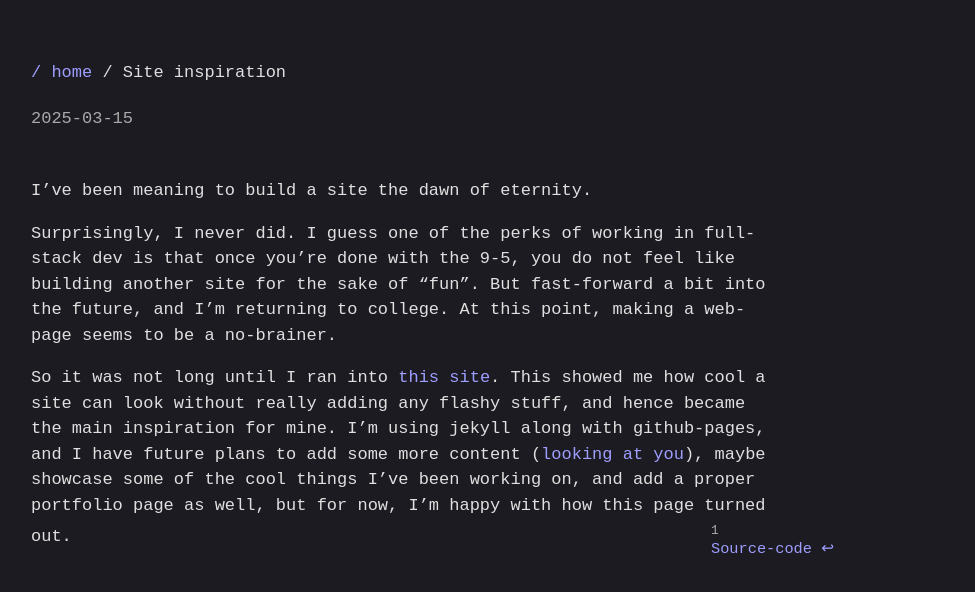
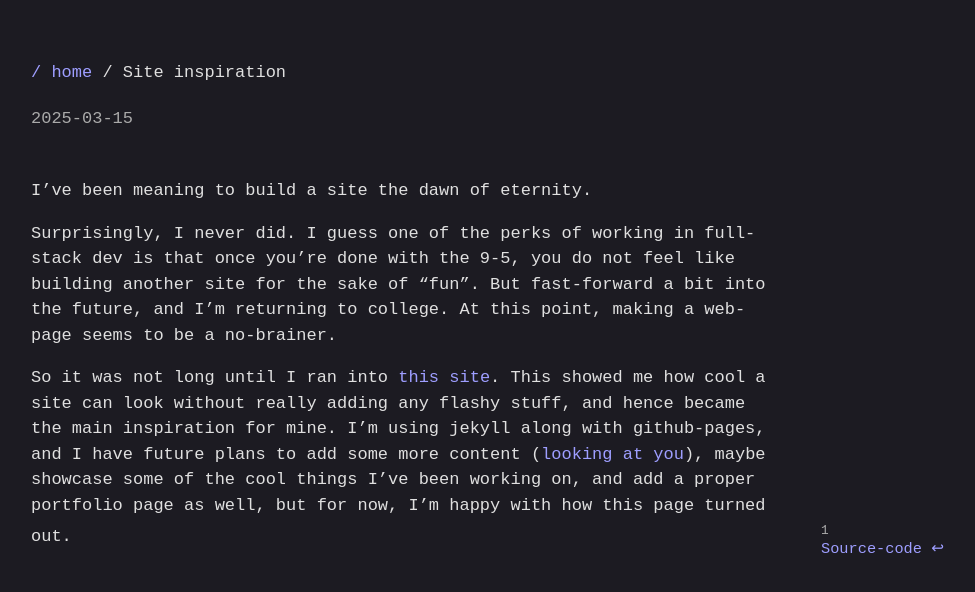
Before and after one commit to VV-22/vv-22.github.io, a Jekyll site: the page built from _posts/2025-03-15-Site-inspiration.md, in a window 1280 px wide. Shown: the top 592 px of the page, without its empty margins (129-1104 px from the left). Built offline with Jekyll 4.4.1, drawn with Linux system fonts in a browser that asks for light colours.

Commit message:
forgot footnote css

```diff
--- a/_layouts/post.html
+++ b/_layouts/post.html
@@ -65,7 +65,7 @@
 
     .footnote {
       position: absolute;
-      left: 680px;
+      left: 790px;
       /* Position after article + some margin */
       width: 220px;
       font-size: 0.9em;
```
